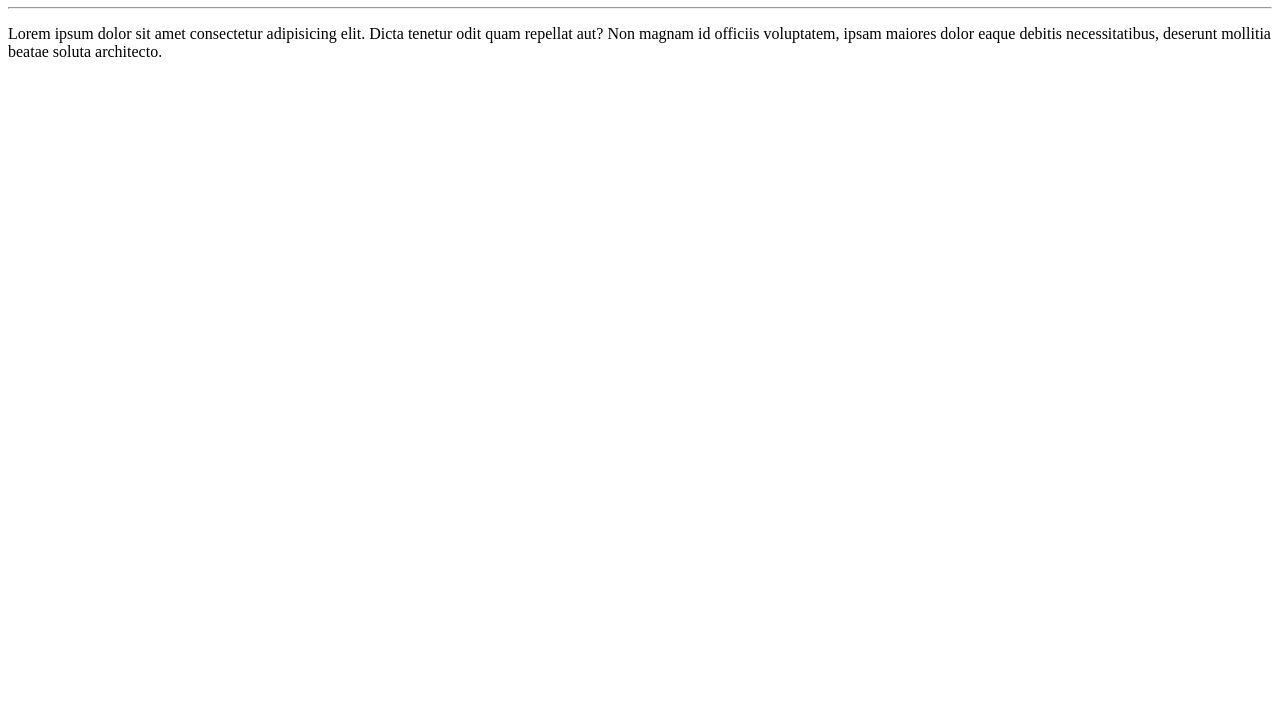
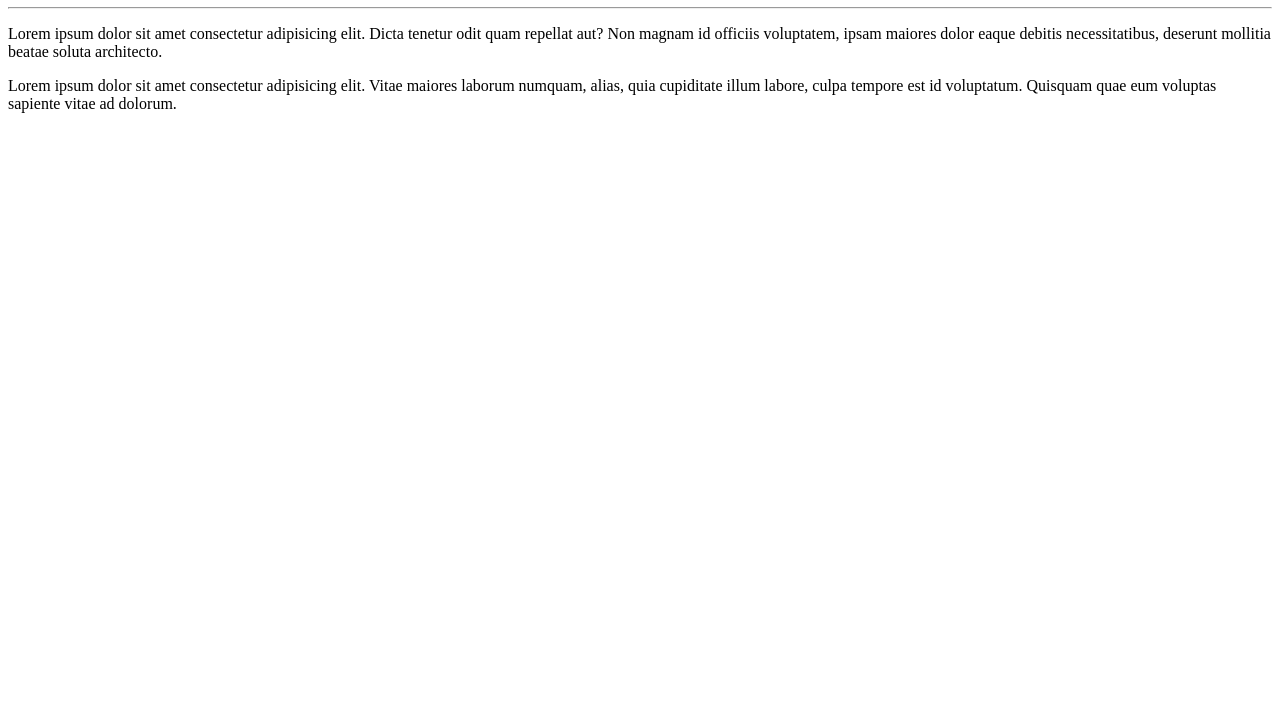
Before and after one commit to FelipeTellini/Ola-Mundo, a plain HTML site: page site-exemplo/index.html in a window 1280 px wide. Shown: the part 73-800 px from the top of the page. Drawn offline with Linux system fonts and the light colour scheme.

Commit message:
adicionei outro páragrafo

```diff
--- a/site-exemplo/index.html
+++ b/site-exemplo/index.html
@@ -9,5 +9,6 @@
     <h1>Olá, Mundo!</h1>
     <hr>
     <p>Lorem ipsum dolor sit amet consectetur adipisicing elit. Dicta tenetur odit quam repellat aut? Non magnam id officiis voluptatem, ipsam maiores dolor eaque debitis necessitatibus, deserunt mollitia beatae soluta architecto.</p>
+    <p>Lorem ipsum dolor sit amet consectetur adipisicing elit. Vitae maiores laborum numquam, alias, quia cupiditate illum labore, culpa tempore est id voluptatum. Quisquam quae eum voluptas sapiente vitae ad dolorum.</p>
 </body>
 </html>
```
